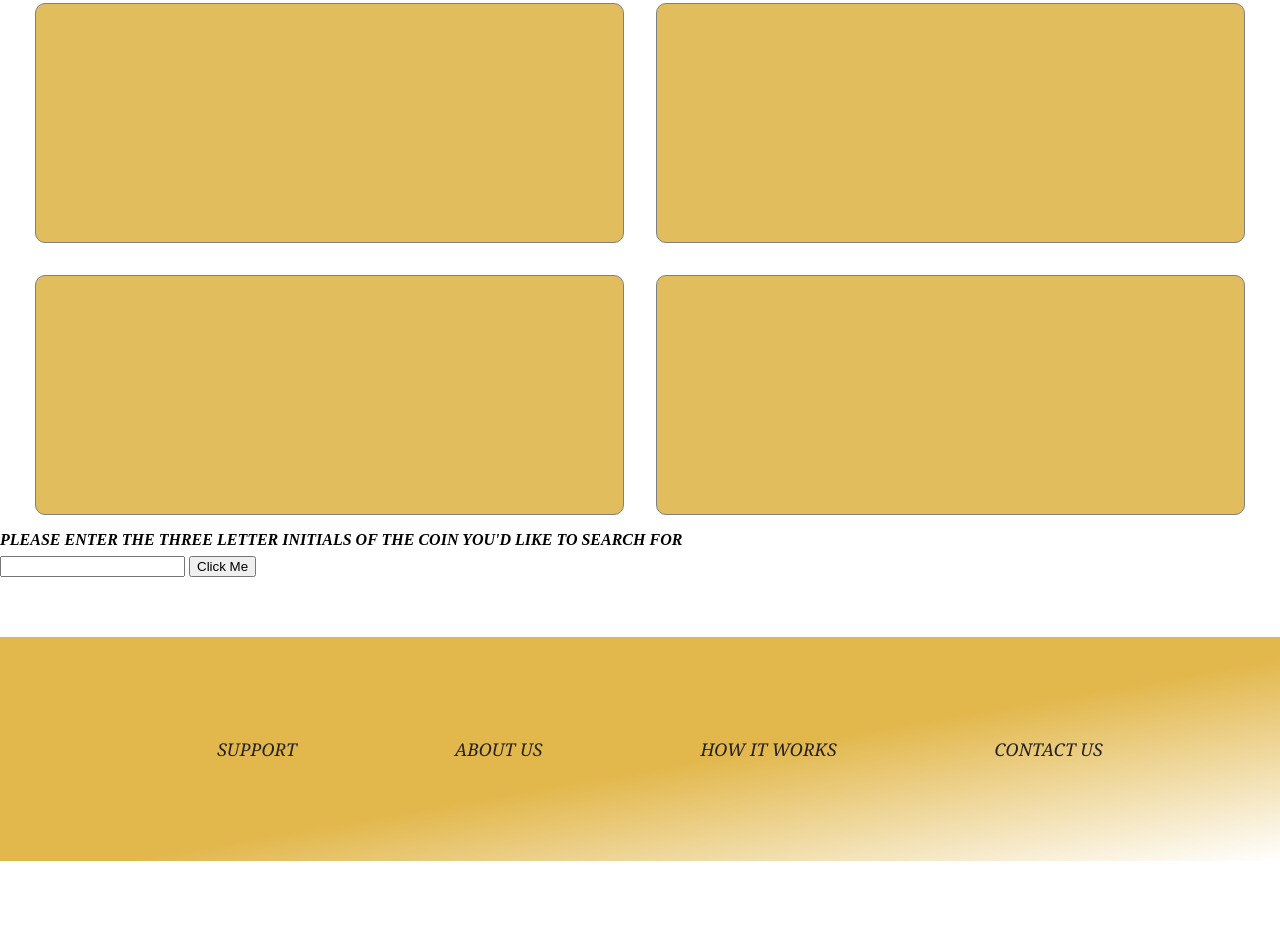
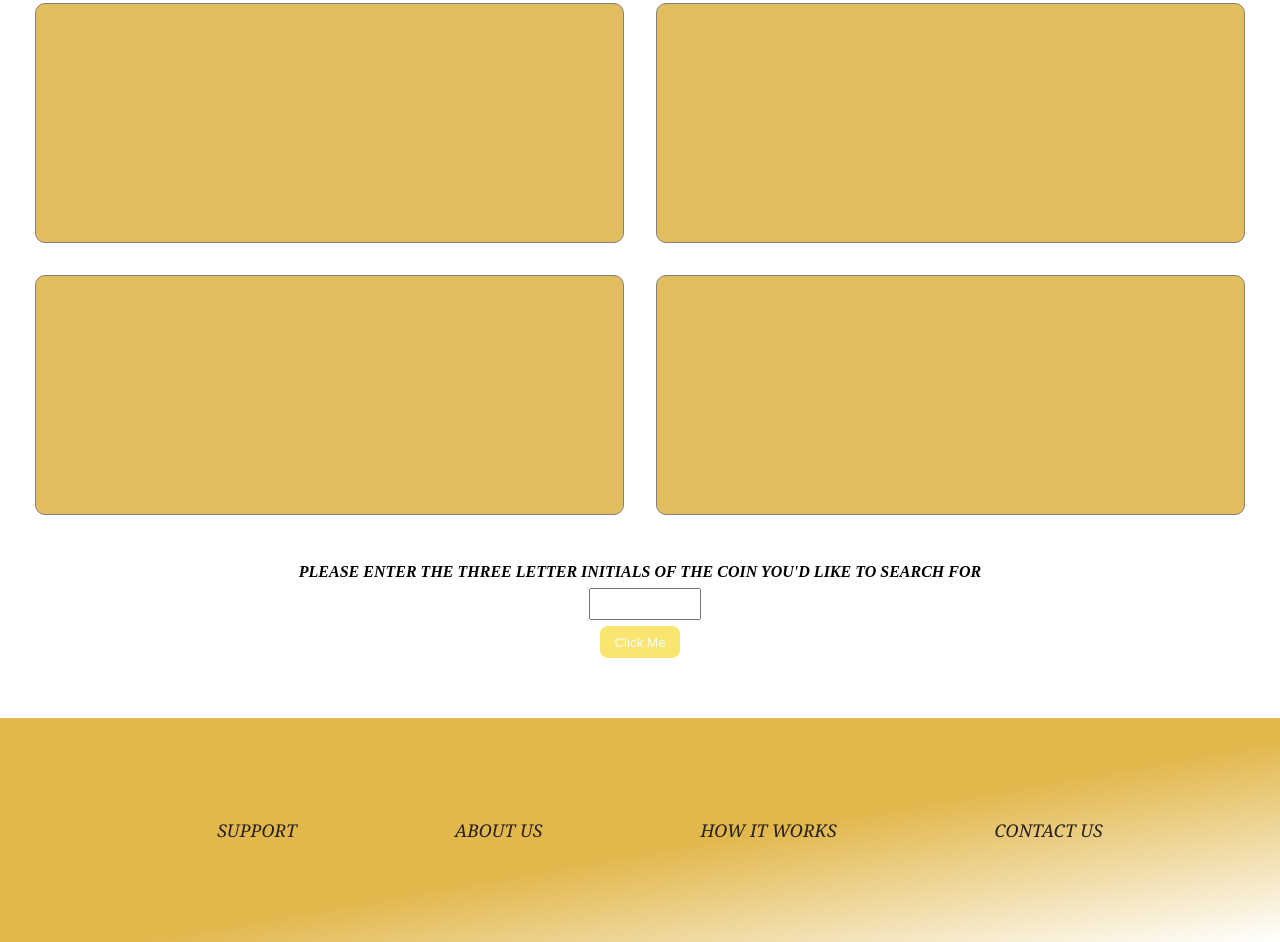
Before and after one commit to victorobiora/gitintroduction, a website: page exchange/src/index.html in a window 1280 px wide. Shown: the part 878-1820 px from the top of the page. Before the commit the page ends 1739 px from the top, so only its background shows below. Drawn offline with Linux system fonts and the light colour scheme; files that its build step writes are made by us from their sources; files whose address does not match are found by name.

Commit message:
'updating dist files'

```diff
--- a/exchange/dist/css/home.css
+++ b/exchange/dist/css/home.css
@@ -307,6 +307,30 @@ label{
     outline: none;
 }
 
+.search-feature {
+    margin-top: 2rem;
+    text-align: center;
+
+}
+
+#coinSrc {
+    width: 7rem;
+    height: 2rem;
+    display: block;
+    position: relative;
+    left: 46%;
+    margin-bottom: 0.4rem;
+
+}
+
+.submit-search {
+     background-color: rgb(249, 229, 112);
+     color: azure;
+     width: 5rem;
+     height: 2rem;
+     border-radius: 8px;
+     border-color: transparent;
+}
 
 footer {
     margin-top: 60px;
```
Also changed, not shown: exchange/dist/index.html (+3 -0 lines).
